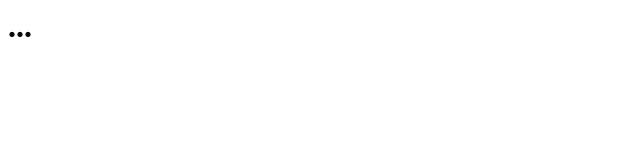
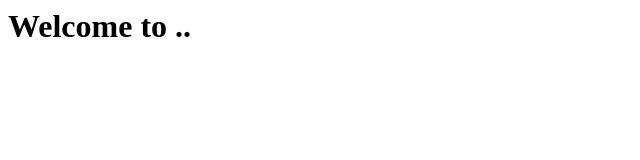
Before and after one commit to yamupas/GitTest, a plain HTML site: page index.html in a window 1280 px wide. Shown: the whole page, without its empty margins (0-640 px from the left). Drawn offline with Linux system fonts and the light colour scheme.

Commit message:
update index..

```diff
--- a/index.html
+++ b/index.html
@@ -3,6 +3,6 @@
 </header>
 <body>
     <div class="row">
-        <h1>...</h1>
+        <h1>Welcome to ..</h1>
     </div>
 </body>
```
